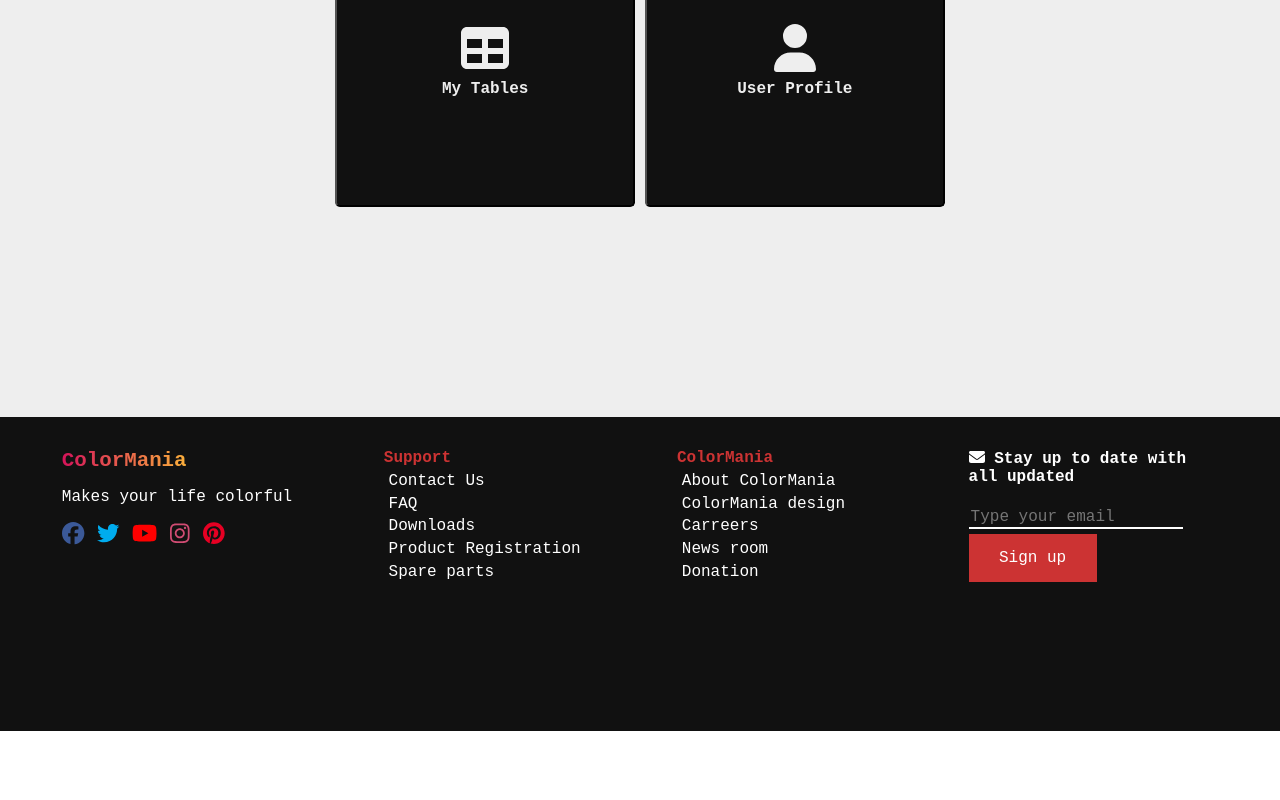
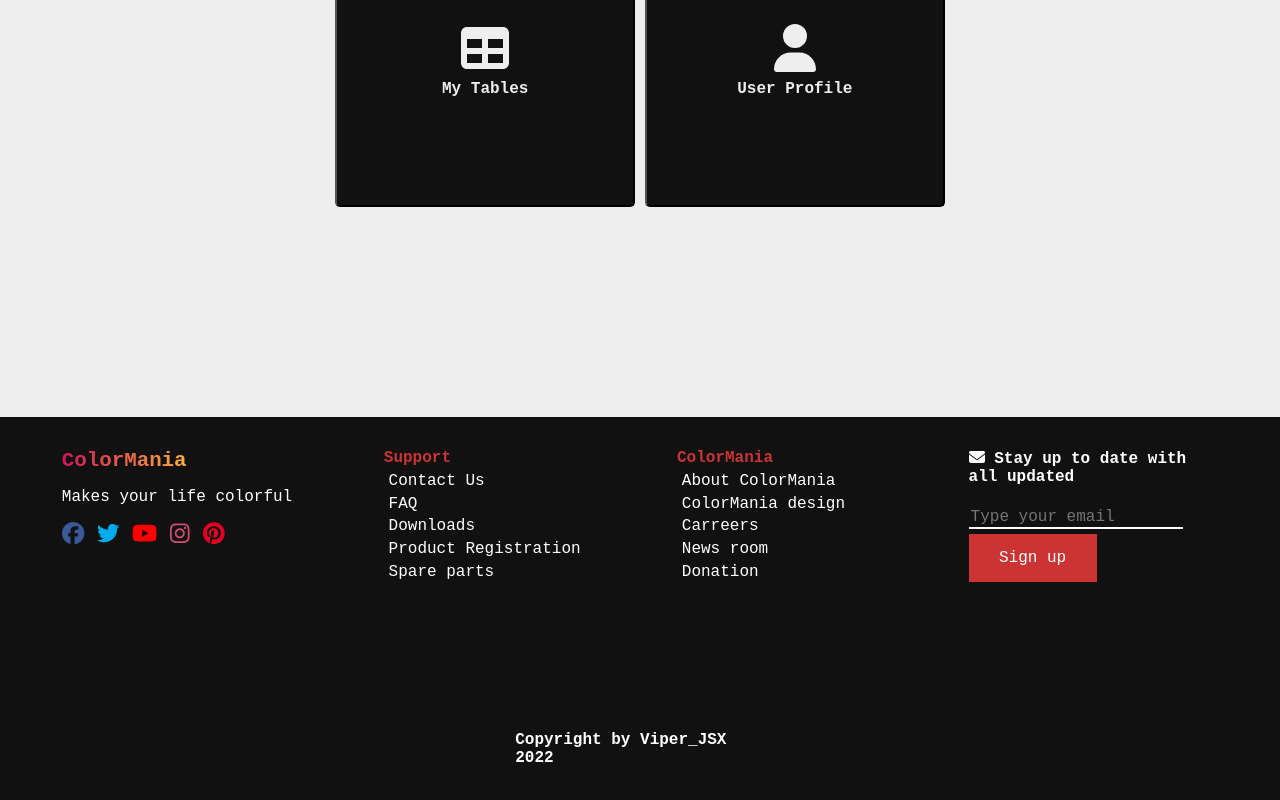
Before and after one commit to Viper-JSX/Colormania-React, a React (Create React App) app: page / in a window 1280 px wide. Shown: the part 383-1183 px from the top of the page. Before the commit the page ends 1114 px from the top, so only its background shows below. Built offline with nearby package versions, Linux system fonts and the light colour scheme.

Commit message:
Created Copyright Component

```diff
--- /dev/null
+++ b/src/components/Footer/Copyright.tsx
@@ -0,0 +1,9 @@
+function Copyright({ copyrightText } : { copyrightText: string }):JSX.Element{
+    return(
+        <div className="copyright">
+            <b className="copyrightText">{copyrightText}</b>
+        </div>
+    );
+}
+
+export default Copyright;
--- a/src/components/Footer/Footer.tsx
+++ b/src/components/Footer/Footer.tsx
@@ -3,6 +3,7 @@ import { AppState } from "../../typescript/types";
 import TextWithTitle from "../General_reusable_components/Text_with_title";
 import AppLogoAndSocialMedia from "./App_logo_and_social_media";
 import ColorMania from "./Color_mania";
+import Copyright from "./Copyright";
 import EmailSubscribe from "./Email_subscribe";
 import Support from "./Support";
 
@@ -16,6 +17,7 @@ function Footer():JSX.Element{
             <Support />
             <ColorMania />
             <EmailSubscribe />
+            <Copyright copyrightText="Copyright by Viper_JSX 2022" />
         </footer>
     );
 }
```
